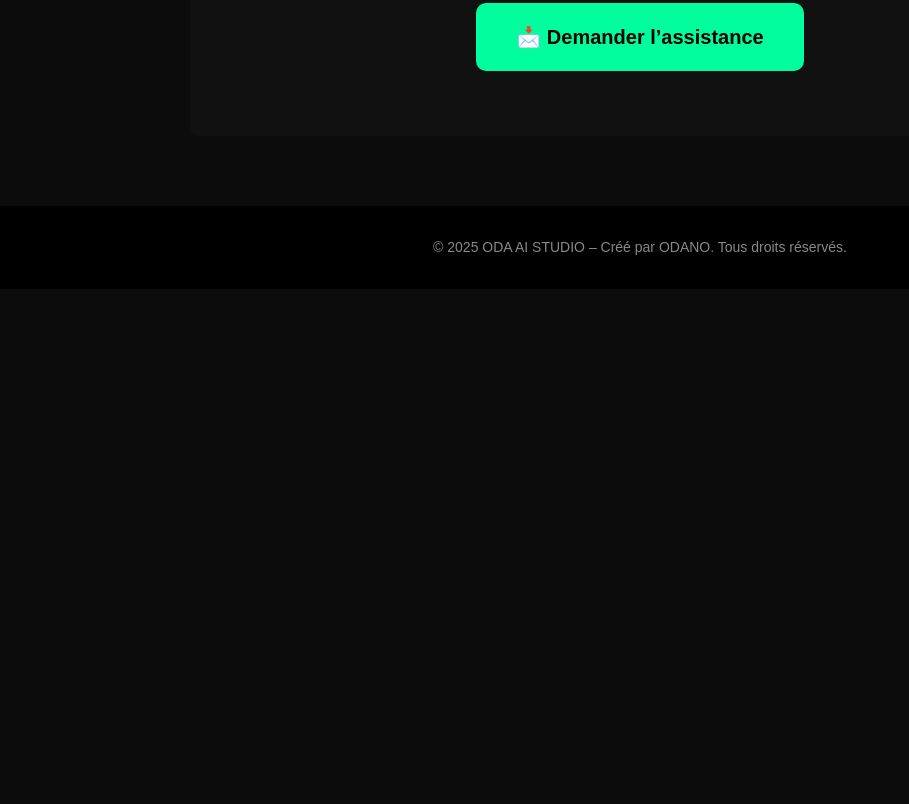
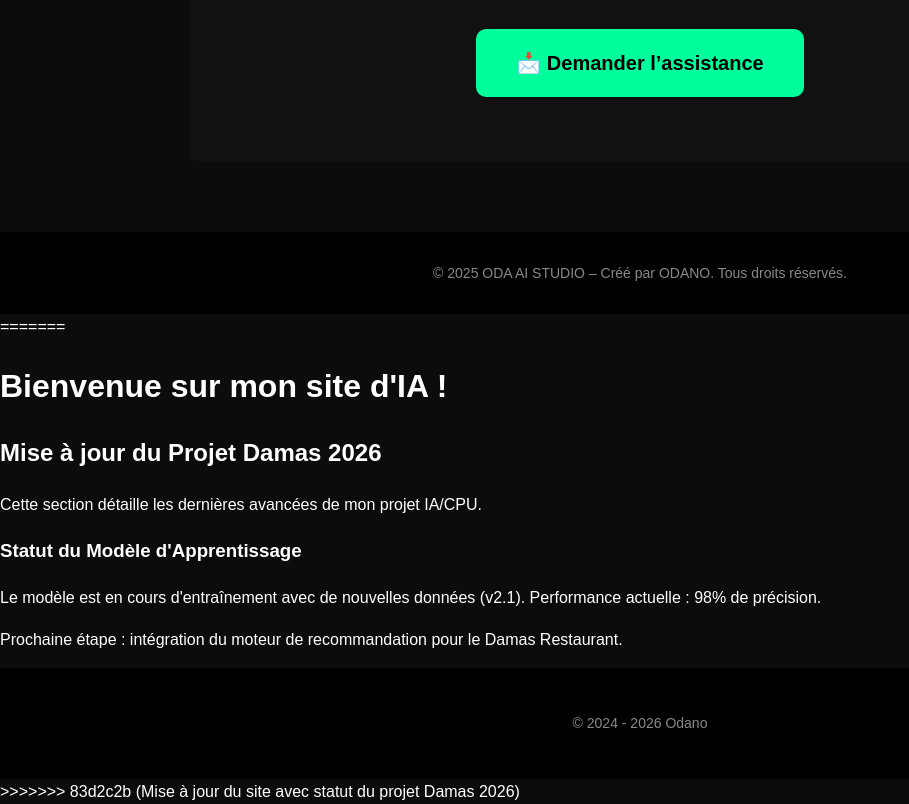
Before and after one commit to odanodelamou-cpu/odanodelamou-cpu.github.io, a plain HTML site: page index.html in a window 1280 px wide. Shown: the part 3415-4219 px from the top of the page, without its empty margins (0-909 px from the left). Before the commit the page ends 3704 px from the top, so only its background shows below. Drawn offline with Linux system fonts and the light colour scheme.

Commit message:
Mise à jour du site avec statut du projet Damas 2026

```diff
--- a/index.html
+++ b/index.html
@@ -1,6 +1,7 @@
 <!DOCTYPE html>
 <html lang="fr">
 <head>
+<<<<<<< HEAD
   <meta charset="UTF-8">
   <title>ODA AI STUDIO</title>
   <meta name="viewport" content="width=device-width, initial-scale=1.0">
@@ -210,5 +211,25 @@
   © 2025 ODA AI STUDIO – Créé par ODANO. Tous droits réservés.
 </footer>
 
+=======
+    <meta charset="UTF-8">
+    <meta name="viewport" content="width=device-width, initial-scale=1.0">
+    <title>Mon Site d'IA - Odano</title>
+</head>
+<body>
+    <h1>Bienvenue sur mon site d'IA !</h1>
+    <h2>Mise à jour du Projet Damas 2026</h2>
+    <p>Cette section détaille les dernières avancées de mon projet IA/CPU.</p>
+
+    <section>
+        <h3>Statut du Modèle d'Apprentissage</h3>
+        <p>Le modèle est en cours d'entraînement avec de nouvelles données (v2.1). Performance actuelle : 98% de précision.</p>
+        <p>Prochaine étape : intégration du moteur de recommandation pour le Damas Restaurant.</p>
+    </section>
+
+    <footer>
+        <p>&copy; 2024 - 2026 Odano</p>
+    </footer>
+>>>>>>> 83d2c2b (Mise à jour du site avec statut du projet Damas 2026)
 </body>
 </html>
```
Also changed, not shown: android-chrome-192x192.png (added), android-chrome-512x512.png (added).
